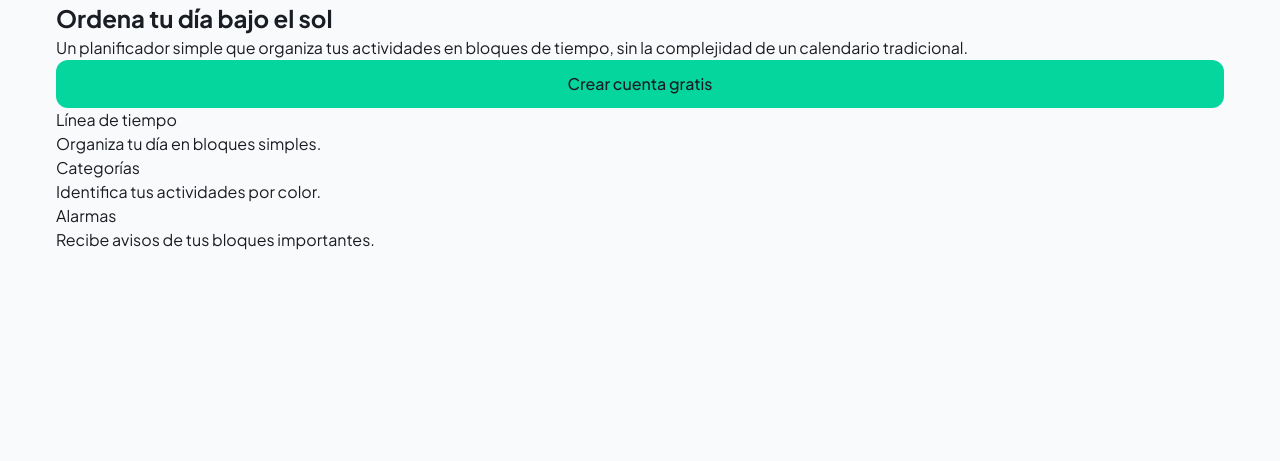
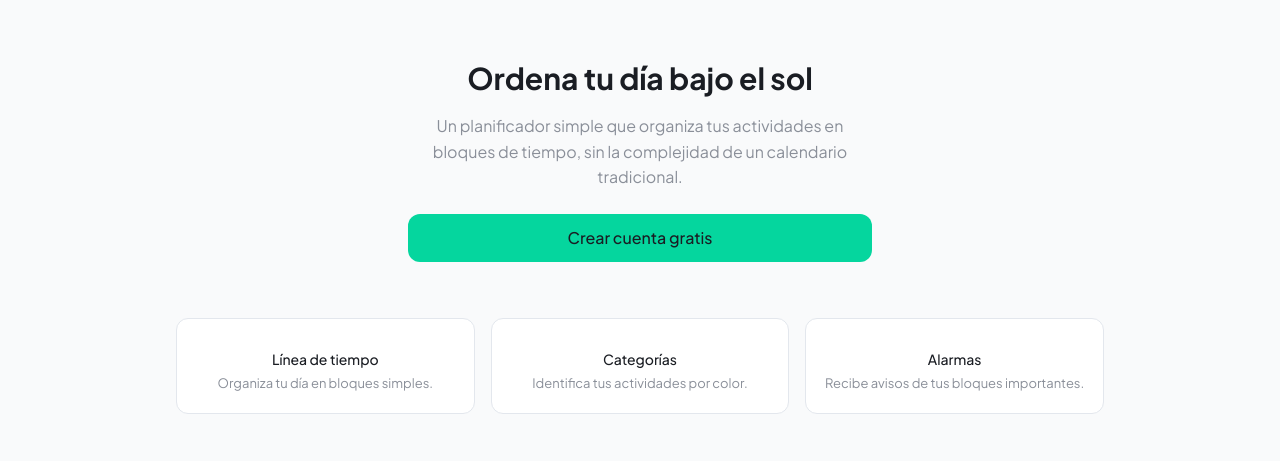
Before and after one commit to coniosorior/calendario_diantu, a Django app: page / in a window 1280 px wide. Shown: the part 105-566 px from the top of the page. Run offline with Django 5.2, Linux system fonts and the light colour scheme; some libraries are stand-ins or nearby versions.

Commit message:
feature(public): agregar landing css y conectarlo en el template

```diff
--- a/apps/public/templates/public/landing.html
+++ b/apps/public/templates/public/landing.html
@@ -2,6 +2,10 @@
 {% load static %}
 
 {% block titulo %}Diantú — Ordena tu día bajo el sol{% endblock %}
+
+{% block css_extra %}
+<link rel="stylesheet" href="{% static 'css/landing.css' %}">
+{% endblock %}
 
 {% block contenido %}
 {% include "components/organisms/_landing_nav.html" %}
--- /dev/null
+++ b/static/css/landing.css
@@ -0,0 +1,53 @@
+.landing-hero {
+    text-align: center;
+    padding: 3.5rem 1.5rem;
+    max-width: 32rem;
+    margin: 0 auto;
+}
+
+.landing-hero h1 {
+    font-size: 1.875rem;
+    margin-bottom: 0.75rem;
+}
+
+.landing-hero p {
+    font-size: 1rem;
+    line-height: 1.6;
+    color: var(--color-text-secondary);
+    margin-bottom: 1.5rem;
+}
+
+.landing-features {
+    display: grid;
+    grid-template-columns: repeat(3, 1fr);
+    gap: 1rem;
+    padding: 0 1rem 3rem;
+    max-width: 60rem;
+    margin: 0 auto;
+}
+
+.landing-feature {
+    background: var(--color-surface);
+    border: 1px solid var(--color-border);
+    border-radius: 0.75rem;
+    padding: 1.25rem 1rem;
+    text-align: center;
+}
+
+.landing-feature i {
+    font-size: 1.5rem;
+    color: var(--color-brand);
+}
+
+.landing-feature__title {
+    font-size: 0.875rem;
+    font-weight: 500;
+    margin: 0.625rem 0 0.25rem;
+}
+
+.landing-feature__text {
+    font-size: 0.8125rem;
+    color: var(--color-text-secondary);
+    line-height: 1.5;
+    margin: 0;
+}
```
